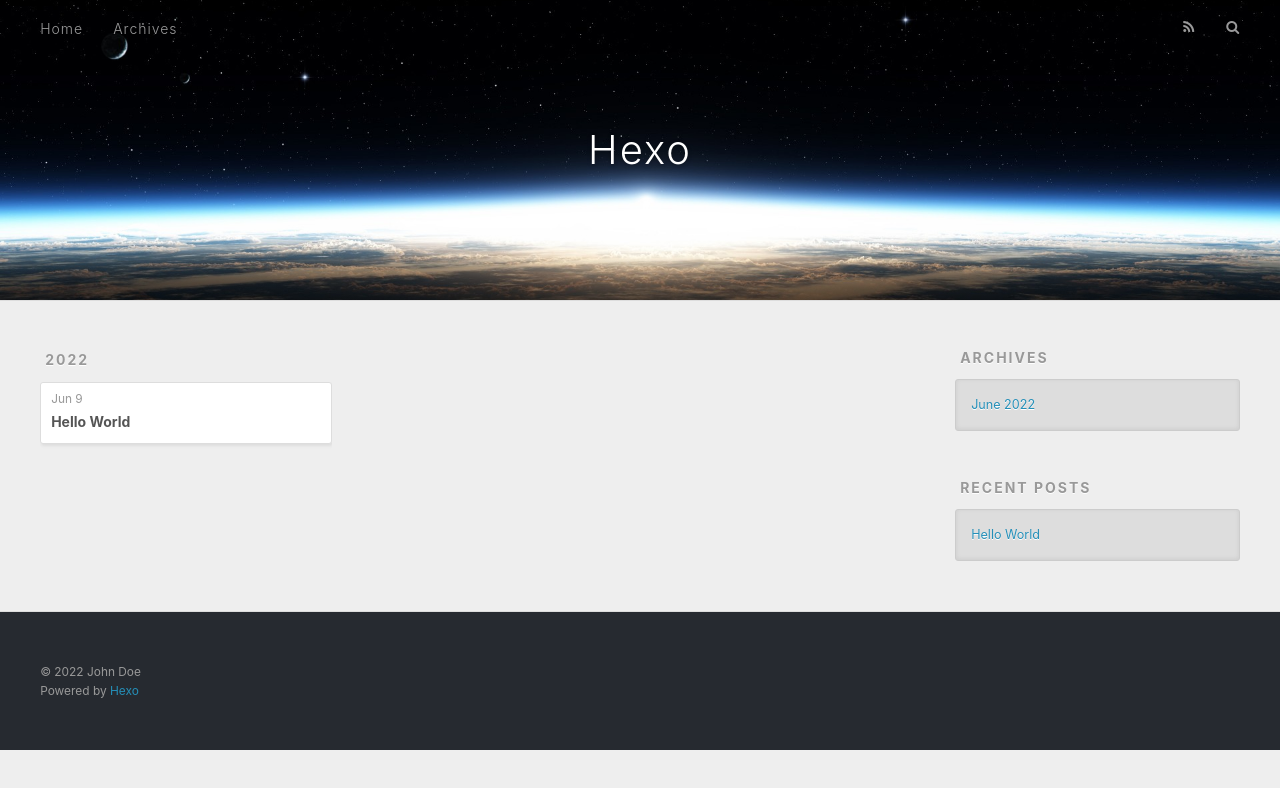
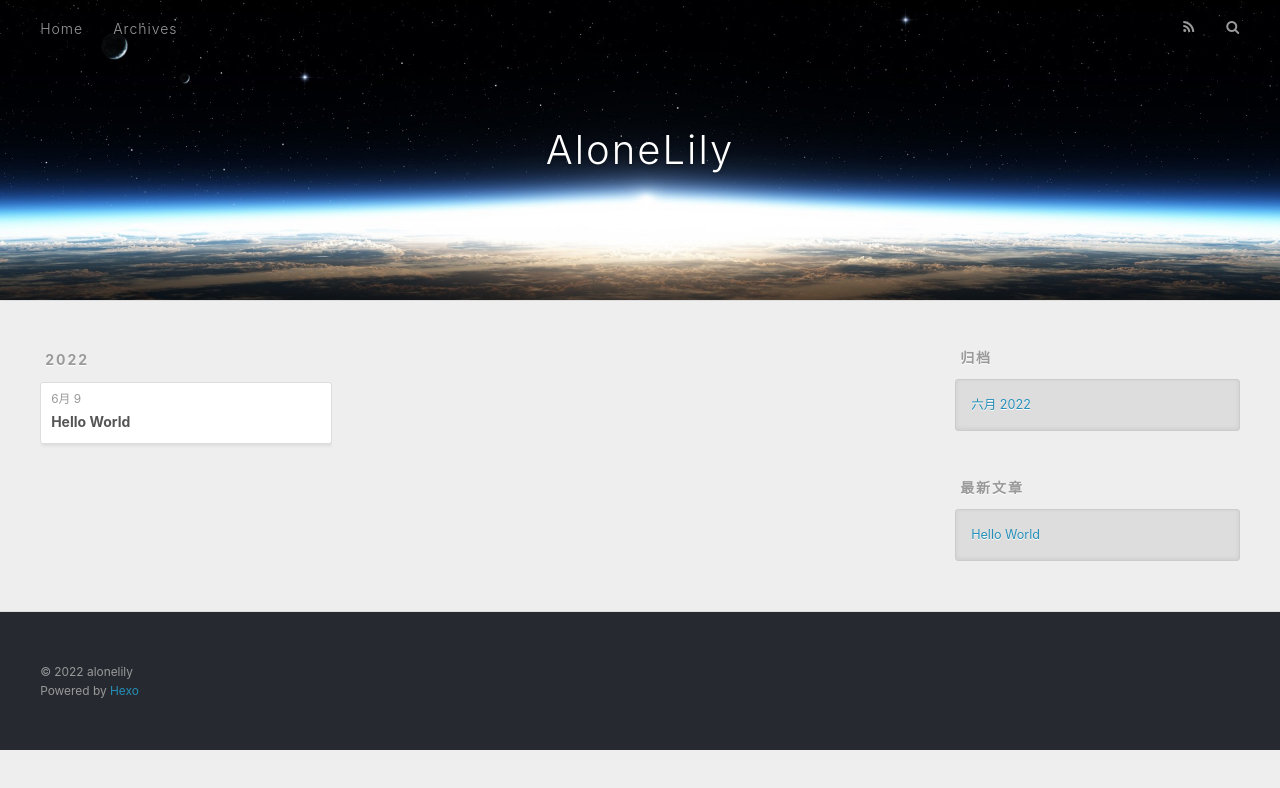
Before and after one commit to alonelily/alonelily.github.io, a plain HTML site: page archives/index.html in a window 1280 px wide. Drawn offline with nearby package versions, Linux system fonts and the light colour scheme.

Commit message:
Site updated: 2022-06-09 12:07:23

```diff
--- a/archives/index.html
+++ b/archives/index.html
@@ -5,17 +5,19 @@
 
 
 
-  <title>Archives | Hexo</title>
+  <title>归档 | AloneLily</title>
   <meta name="viewport" content="width=device-width, initial-scale=1, maximum-scale=1">
-  <meta property="og:type" content="website">
-<meta property="og:title" content="Hexo">
-<meta property="og:url" content="http://example.com/archives/index.html">
-<meta property="og:site_name" content="Hexo">
-<meta property="og:locale" content="en_US">
-<meta property="article:author" content="John Doe">
+  <meta name="description" content="欢迎您的到来">
+<meta property="og:type" content="website">
+<meta property="og:title" content="AloneLily">
+<meta property="og:url" content="https://alonelily.github.io/archives/index.html">
+<meta property="og:site_name" content="AloneLily">
+<meta property="og:description" content="欢迎您的到来">
+<meta property="og:locale" content="zh_CN">
+<meta property="article:author" content="alonelily">
 <meta name="twitter:card" content="summary">
 
-    <link rel="alternate" href="/atom.xml" title="Hexo" type="application/atom+xml">
+    <link rel="alternate" href="/atom.xml" title="AloneLily" type="application/atom+xml">
 
 
     <link rel="icon" href="/favicon.png">
@@ -36,7 +38,7 @@
   <div id="header-outer" class="outer">
     <div id="header-title" class="inner">
       <h1 id="logo-wrap">
-        <a href="/" id="logo">Hexo</a>
+        <a href="/" id="logo">AloneLily</a>
       </h1>
 
     </div>
@@ -53,10 +55,10 @@
 
           <a id="nav-rss-link" class="nav-icon" href="/atom.xml" title="RSS Feed"></a>
 
-        <a id="nav-search-btn" class="nav-icon" title="Search"></a>
+        <a id="nav-search-btn" class="nav-icon" title="搜索"></a>
       </nav>
       <div id="search-form-wrap">
-        <form action="//google.com/search" method="get" accept-charset="UTF-8" class="search-form"><input type="search" name="q" class="search-form-input" placeholder="Search"><button type="submit" class="search-form-submit">&#xF002;</button><input type="hidden" name="sitesearch" value="http://example.com"></form>
+        <form action="//google.com/search" method="get" accept-charset="UTF-8" class="search-form"><input type="search" name="q" class="search-form-input" placeholder="Search"><button type="submit" class="search-form-submit">&#xF002;</button><input type="hidden" name="sitesearch" value="https://alonelily.github.io"></form>
       </div>
     </div>
   </div>
@@ -79,7 +81,7 @@
   <div class="archive-article-inner">
     <header class="archive-article-header">
       <a href="/2022/06/09/hello-world/" class="archive-article-date">
-  <time datetime="2022-06-08T17:01:26.286Z" itemprop="datePublished">Jun 9</time>
+  <time datetime="2022-06-08T17:01:26.286Z" itemprop="datePublished">6月 9</time>
 </a>
 
 
@@ -111,9 +113,9 @@
 
 
   <div class="widget-wrap">
-    <h3 class="widget-title">Archives</h3>
+    <h3 class="widget-title">归档</h3>
     <div class="widget">
-      <ul class="archive-list"><li class="archive-list-item"><a class="archive-list-link" href="/archives/2022/06/">June 2022</a></li></ul>
+      <ul class="archive-list"><li class="archive-list-item"><a class="archive-list-link" href="/archives/2022/06/">六月 2022</a></li></ul>
     </div>
   </div>
 
@@ -121,7 +123,7 @@
 
 
   <div class="widget-wrap">
-    <h3 class="widget-title">Recent Posts</h3>
+    <h3 class="widget-title">最新文章</h3>
     <div class="widget">
       <ul>
 
@@ -141,7 +143,7 @@
 
   <div class="outer">
     <div id="footer-info" class="inner">
-      &copy; 2022 John Doe<br>
+      &copy; 2022 alonelily<br>
       Powered by <a href="http://hexo.io/" target="_blank">Hexo</a>
     </div>
   </div>
```
Also changed, not shown: 2022/06/09/hello-world/index.html (+14 -14 lines), archives/2022/06/index.html (+18 -16 lines), archives/2022/index.html (+18 -16 lines), index.html (+18 -16 lines).
